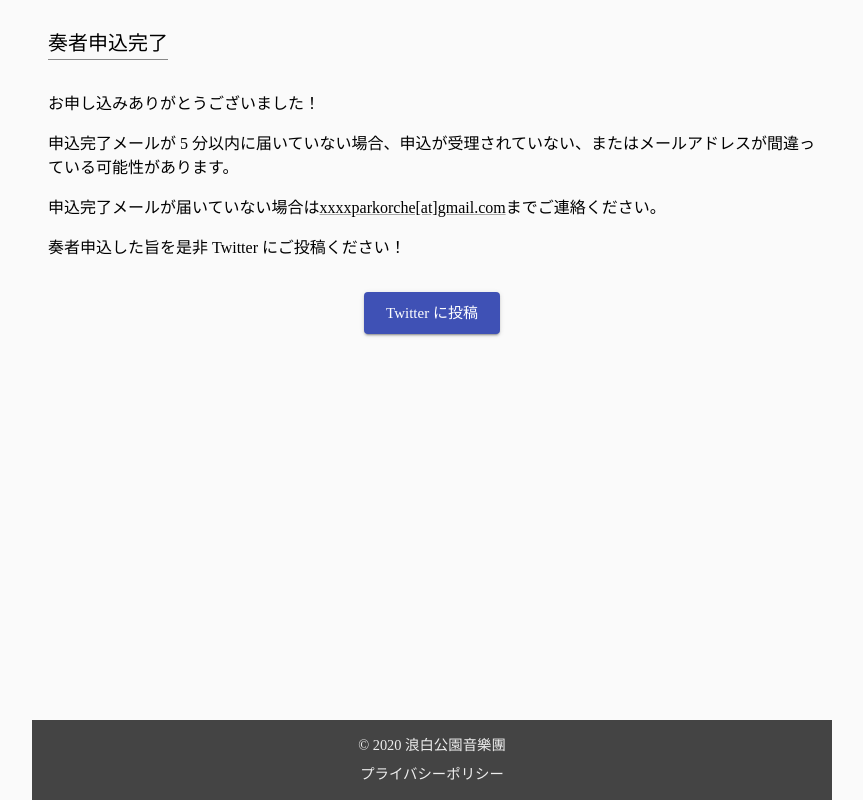
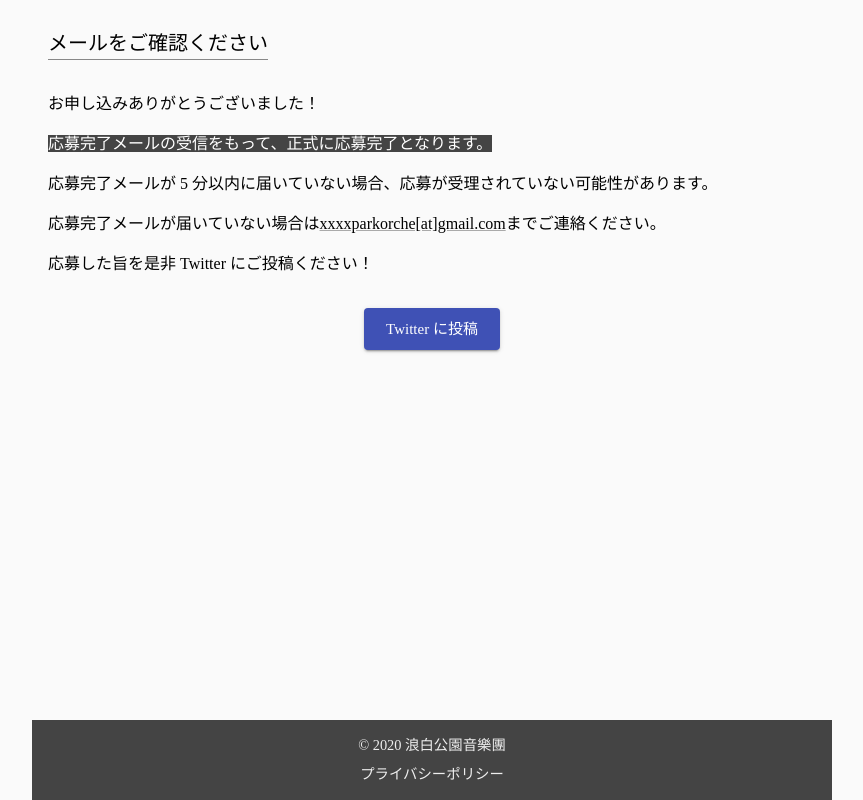
Before and after one commit to hashedhyphen/tsubasa-music, a Next.js app: page /thanks in a window 1280 px wide. Shown: the whole page, without its empty margins (208-1071 px from the left). Built offline with nearby package versions, Linux system fonts and the light colour scheme.

Commit message:
Give attention on confirmation e-mail

```diff
--- a/pages/entry.tsx
+++ b/pages/entry.tsx
@@ -149,9 +149,9 @@ const Page = () => {
 
   return (
     <ThemeProvider theme={theme}>
-      <Layout titlePrefix="奏者申込フォーム">
+      <Layout titlePrefix="奏者応募フォーム">
         <RecruitmentContainer>
-          <RecruitmentSideHeader>奏者申込フォーム</RecruitmentSideHeader>
+          <RecruitmentSideHeader>奏者応募フォーム</RecruitmentSideHeader>
           <RecruitmentBody>
             <p>
               事前に
--- a/pages/index.tsx
+++ b/pages/index.tsx
@@ -133,7 +133,7 @@ const IndexPage = () => (
       <EntryShortcut>
         <Link href="/requirements/001">
           <Button variant="contained" color="primary" size="large">
-            奏者申込フォームへ
+            奏者応募フォームへ
           </Button>
         </Link>
       </EntryShortcut>
--- a/pages/requirements/003.tsx
+++ b/pages/requirements/003.tsx
@@ -50,7 +50,7 @@ const Page = () => (
           そのため、本企画では「新型コロナウイルス感染症への基本方針」を定めます。
         </LeadPara>
         <LeadPara>
-          参加申込される際には、以下の「新型コロナウイルス感染症への基本方針」にご同意ください。
+          参加応募される際には、以下の「新型コロナウイルス感染症への基本方針」にご同意ください。
         </LeadPara>
 
         <Section>
--- a/pages/thanks.tsx
+++ b/pages/thanks.tsx
@@ -5,6 +5,7 @@ import { useRouter } from "next/router"
 import Layout from "../components/Layout"
 import { theme } from "../lib/theme"
 import { ExternalLink } from "../components/ExternalLink"
+import { Important } from "../components/Important"
 
 const HeaderWrapper = styled.div`
   padding: 2rem 1rem;
@@ -56,24 +57,29 @@ export default function () {
 
   return (
     <ThemeProvider theme={theme}>
-      <Layout titlePrefix="奏者申込完了">
+      <Layout titlePrefix="メールをご確認ください">
         <HeaderWrapper>
-          <Header>奏者申込完了</Header>
+          <Header>メールをご確認ください</Header>
         </HeaderWrapper>
         <Body>
           <p>お申し込みありがとうございました！</p>
           <p>
-            申込完了メールが 5
-            分以内に届いていない場合、申込が受理されていない、またはメールアドレスが間違っている可能性があります。
+            <Important>
+              応募完了メールの受信をもって、正式に応募完了となります。
+            </Important>
           </p>
           <p>
-            申込完了メールが届いていない場合は
+            応募完了メールが 5
+            分以内に届いていない場合、応募が受理されていない可能性があります。
+          </p>
+          <p>
+            応募完了メールが届いていない場合は
             <ExternalLink href="mailto:xxxxparkorche@gmail.com">
               xxxxparkorche[at]gmail.com
             </ExternalLink>
             までご連絡ください。
           </p>
-          <p>奏者申込した旨を是非 Twitter にご投稿ください！</p>
+          <p>応募した旨を是非 Twitter にご投稿ください！</p>
           <ButtonWrapper>
             <a href={getTwitterIntentUrl(router.query.part)}>
               <Button variant="contained" color="primary" size="large">
```
